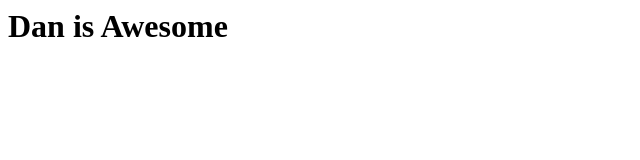
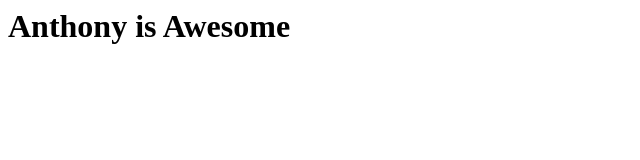
Before and after one commit to nightmar39/ec2-deploy, a plain HTML site: page index.html in a window 1280 px wide. Shown: the whole page, without its empty margins (0-640 px from the left). Drawn offline with Linux system fonts and the light colour scheme.

Commit message:
anthony is awesome now

```diff
--- a/index.html
+++ b/index.html
@@ -2,5 +2,5 @@
 	<title>Ec2-Deploy</title>
 </head>
 <body>
-	<h1> Dan is Awesome </h1>
+	<h1> Anthony is Awesome </h1>
 </body>
```
